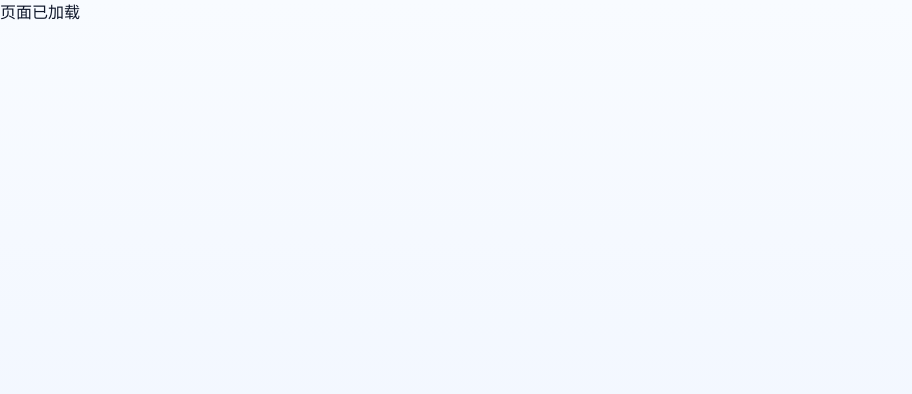
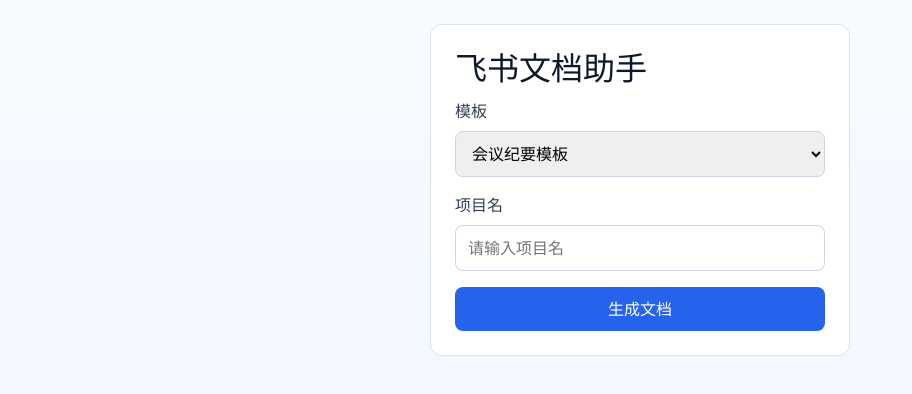
Before and after one commit to SMOKY2X4/feishu-h5-demo, a React (Vite) app: page / in a window 1280 px wide. Shown: the top 394 px of the page, without its empty margins (0-912 px from the left). Built offline with nearby package versions, Linux system fonts and the light colour scheme.

Commit message:
feat: mock document generation result

```diff
--- a/src/App.css
+++ b/src/App.css
@@ -1,2 +1,55 @@
-.app {
+.page {
+  min-height: 100vh;
+  padding: 24px 16px;
 }
+
+.panel {
+  max-width: 420px;
+  margin: 0 auto;
+  padding: 24px;
+  background: #ffffff;
+  border: 1px solid #d8e2f0;
+  border-radius: 12px;
+}
+
+.field {
+  display: block;
+  margin-bottom: 16px;
+}
+
+.field span {
+  display: block;
+  margin-bottom: 8px;
+  color: #334155;
+}
+
+.field input,
+.field select,
+button {
+  width: 100%;
+  padding: 10px 12px;
+  border: 1px solid #cbd5e1;
+  border-radius: 8px;
+}
+
+button {
+  background: #2563eb;
+  color: #ffffff;
+  border: none;
+  cursor: pointer;
+}
+
+.result {
+  margin-top: 20px;
+  padding-top: 16px;
+  border-top: 1px solid #e2e8f0;
+}
+
+.result p {
+  margin-bottom: 8px;
+}
+
+.result a {
+  color: #2563eb;
+  word-break: break-all;
+}
--- a/src/App.jsx
+++ b/src/App.jsx
@@ -1,7 +1,66 @@
+import { useState } from 'react'
 import './App.css'
 
 function App() {
-  return <main>页面已加载</main>
+  const [template, setTemplate] = useState('meeting-summary')
+  const [projectName, setProjectName] = useState('')
+  const [result, setResult] = useState(null)
+
+  const handleGenerate = () => {
+    const mockResult = {
+      ok: true,
+      title: '测试文档',
+      url: 'https://example.com/doc/123',
+    }
+
+    setResult(mockResult)
+  }
+
+  return (
+    <main className="page">
+      <section className="panel">
+        <h1>飞书文档助手</h1>
+
+        <label className="field">
+          <span>模板</span>
+          <select
+            value={template}
+            onChange={(event) => setTemplate(event.target.value)}
+          >
+            <option value="meeting-summary">会议纪要模板</option>
+            <option value="weekly-report">周报模板</option>
+          </select>
+        </label>
+
+        <label className="field">
+          <span>项目名</span>
+          <input
+            type="text"
+            value={projectName}
+            placeholder="请输入项目名"
+            onChange={(event) => setProjectName(event.target.value)}
+          />
+        </label>
+
+        <button type="button" onClick={handleGenerate}>
+          生成文档
+        </button>
+
+        {result && (
+          <section className="result">
+            <p>状态：生成成功</p>
+            <p>文档标题：{result.title}</p>
+            <p>
+              文档链接：
+              <a href={result.url} target="_blank" rel="noreferrer">
+                {result.url}
+              </a>
+            </p>
+          </section>
+        )}
+      </section>
+    </main>
+  )
 }
 
 export default App
```
